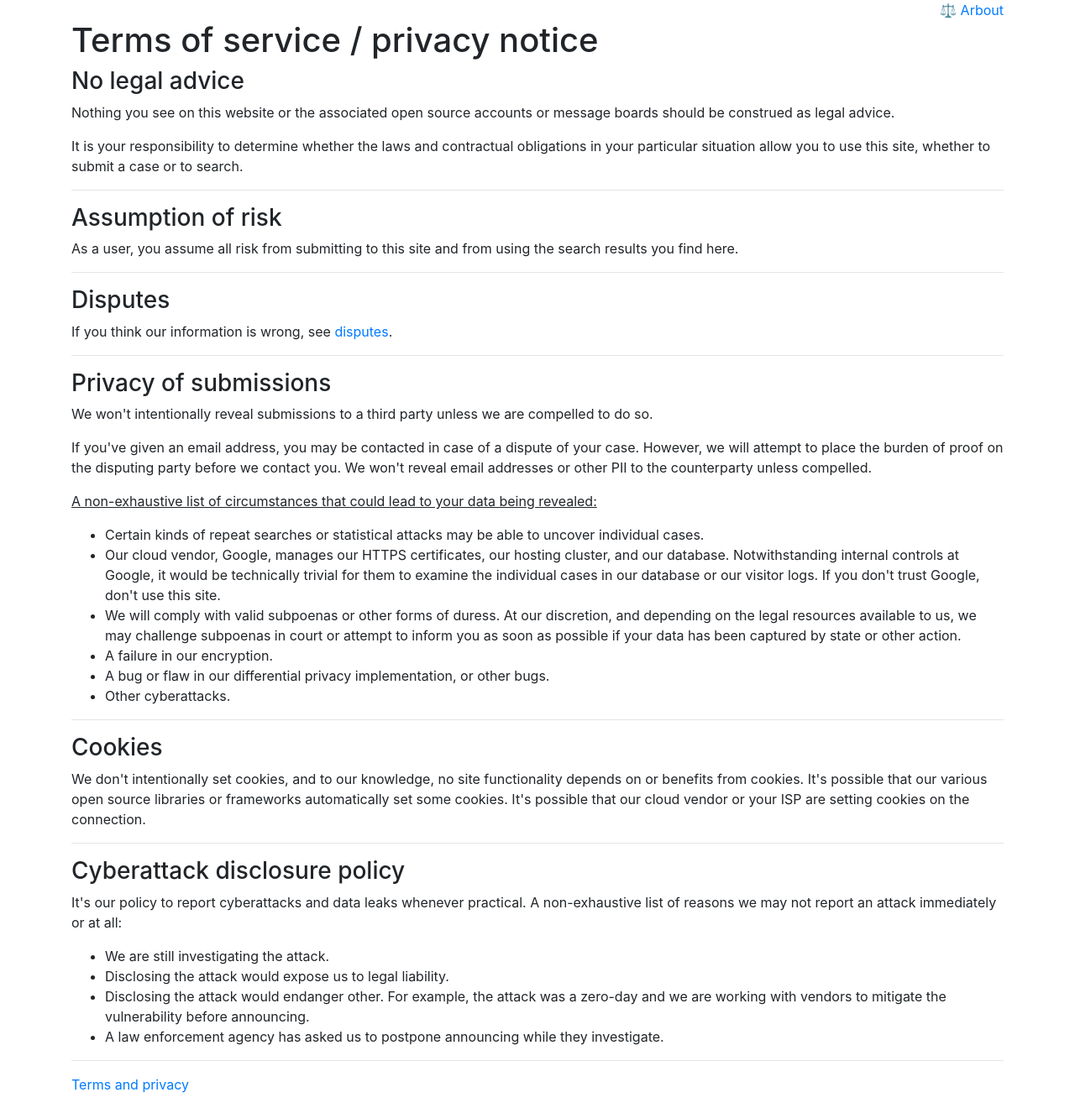
After one commit to abe-winter/arbout, a Flask app: page /terms in a window 1280 px wide. The commit adds this page. Shown: the whole page at 84% size. Run offline with Flask 2, Linux system fonts and the light colour scheme; parts of the project's set-up code (start-up, migrations or seed data) failed here and were passed over; some libraries are stand-ins or nearby versions.

Commit message:
terms and dispute

```diff
--- a/lib/core_blueprint.py
+++ b/lib/core_blueprint.py
@@ -148,4 +148,8 @@ def post_search():
 
 @CORE.route('/disputes')
 def disputes():
-  raise NotImplementedError
+  return flask.render_template('dispute.jinja.htm')
+
+@CORE.route('/terms')
+def terms():
+  return flask.render_template('terms.jinja.htm')
--- a/templates/base.jinja.htm
+++ b/templates/base.jinja.htm
@@ -9,6 +9,7 @@
 <body>
 <div class="container">
 {% block container %}{% endblock %}
+<p><a href="{{url_for('core.terms')}}">Terms and privacy</a></p>
 {% if version %}<p>Server version {{version}}</p>{% endif %}
 </div>
 </body>
--- a/templates/splash.jinja.htm
+++ b/templates/splash.jinja.htm
@@ -16,14 +16,14 @@
 </div></div>
 <br>
 <div class="card"><div class="card-body">
-  <h3>How does Arbout work with private arbitration?</h3>
+  <h3>How does Arbout work with confidential arbitration?</h3>
   <p>Arbout doesn't reveal the individual contents of any arbitration, and tries to make it difficult to prove that the database contains any individual case. It uses a simplified version of <a href="https://en.wikipedia.org/wiki/Differential_privacy">differential privacy</a> to only reveal information when many cases have similar outcomes.</p>
-  <p>For example, if a company paid a settlement less than the disputed amount in 50 cases, Arbout would reveal that in aggregate. But we wouldn't show the individual amounts or cases.</p>
+  <p>For example, if a company paid a $1000-$1999 settlement in 50 cases, Arbout would reveal that in aggregate. But we wouldn't show the individual amounts or cases.</p>
 </div></div>
 <br>
 <div class="card"><div class="card-body">
   <h3>How do I dispute the information in this database?</h3>
-  <p>We have a robust <a href="{{url_for('core.disputes')}}">dispute process</a> and we are committed to the correctness of the aggregate information we serve.</p>
+  <p>We have a <a href="{{url_for('core.disputes')}}">dispute process</a>. We're committed to working with arbitration parties and agencies to correct errors.</p>
 </div></div>
 <br>
 <div class="card"><div class="card-body">
--- /dev/null
+++ b/templates/terms.jinja.htm
@@ -0,0 +1,42 @@
+{% from 'macros.jinja.htm' import home_link %}
+{% extends "base.jinja.htm" %}
+{% block title %}terms and privacy{% endblock %}
+{% block container %}
+{{ home_link() }}
+<h1>Terms of service / privacy notice</h1>
+<h3>No legal advice</h3>
+<p>Nothing you see on this website or the associated open source accounts or message boards should be construed as legal advice.</p>
+<p>It is your responsibility to determine whether the laws and contractual obligations in your particular situation allow you to use this site, whether to submit a case or to search.</p>
+<hr>
+<h3>Assumption of risk</h3>
+<p>As a user, you assume all risk from submitting to this site and from using the search results you find here.</p>
+<hr>
+<h3>Disputes</h3>
+<p>If you think our information is wrong, see <a href="{{url_for('core.disputes')}}">disputes</a>.</p>
+<hr>
+<h3>Privacy of submissions</h3>
+<p>We won't intentionally reveal submissions to a third party unless we are compelled to do so.</p>
+<p>If you've given an email address, you may be contacted in case of a dispute of your case. However, we will attempt to place the burden of proof on the disputing party before we contact you. We won't reveal email addresses or other PII to the counterparty unless compelled.</p>
+<p><u>A non-exhaustive list of circumstances that could lead to your data being revealed:</u></p>
+<ul>
+  <li>Certain kinds of repeat searches or statistical attacks may be able to uncover individual cases.</li>
+  <li>Our cloud vendor, Google, manages our HTTPS certificates, our hosting cluster, and our database. Notwithstanding internal controls at Google, it would be technically trivial for them to examine the individual cases in our database or our visitor logs. If you don't trust Google, don't use this site.</li>
+  <li>We will comply with valid subpoenas or other forms of duress. At our discretion, and depending on the legal resources available to us, we may challenge subpoenas in court or attempt to inform you as soon as possible if your data has been captured by state or other action.</li>
+  <li>A failure in our encryption.</li>
+  <li>A bug or flaw in our differential privacy implementation, or other bugs.</li>
+  <li>Other cyberattacks.</li>
+</ul>
+<hr>
+<h3>Cookies</h3>
+<p>We don't intentionally set cookies, and to our knowledge, no site functionality depends on or benefits from cookies. It's possible that our various open source libraries or frameworks automatically set some cookies. It's possible that our cloud vendor or your ISP are setting cookies on the connection.</p>
+<hr>
+<h3>Cyberattack disclosure policy</h3>
+<p>It's our policy to report cyberattacks and data leaks whenever practical. A non-exhaustive list of reasons we may not report an attack immediately or at all:</p>
+<ul>
+  <li>We are still investigating the attack.</li>
+  <li>Disclosing the attack would expose us to legal liability.</li>
+  <li>Disclosing the attack would endanger other. For example, the attack was a zero-day and we are working with vendors to mitigate the vulnerability before announcing.</li>
+  <li>A law enforcement agency has asked us to postpone announcing while they investigate.</li>
+</ul>
+<hr>
+{% endblock container %}
```
Also changed, not shown: templates/dispute.jinja.htm (added, +20 -0 lines).
